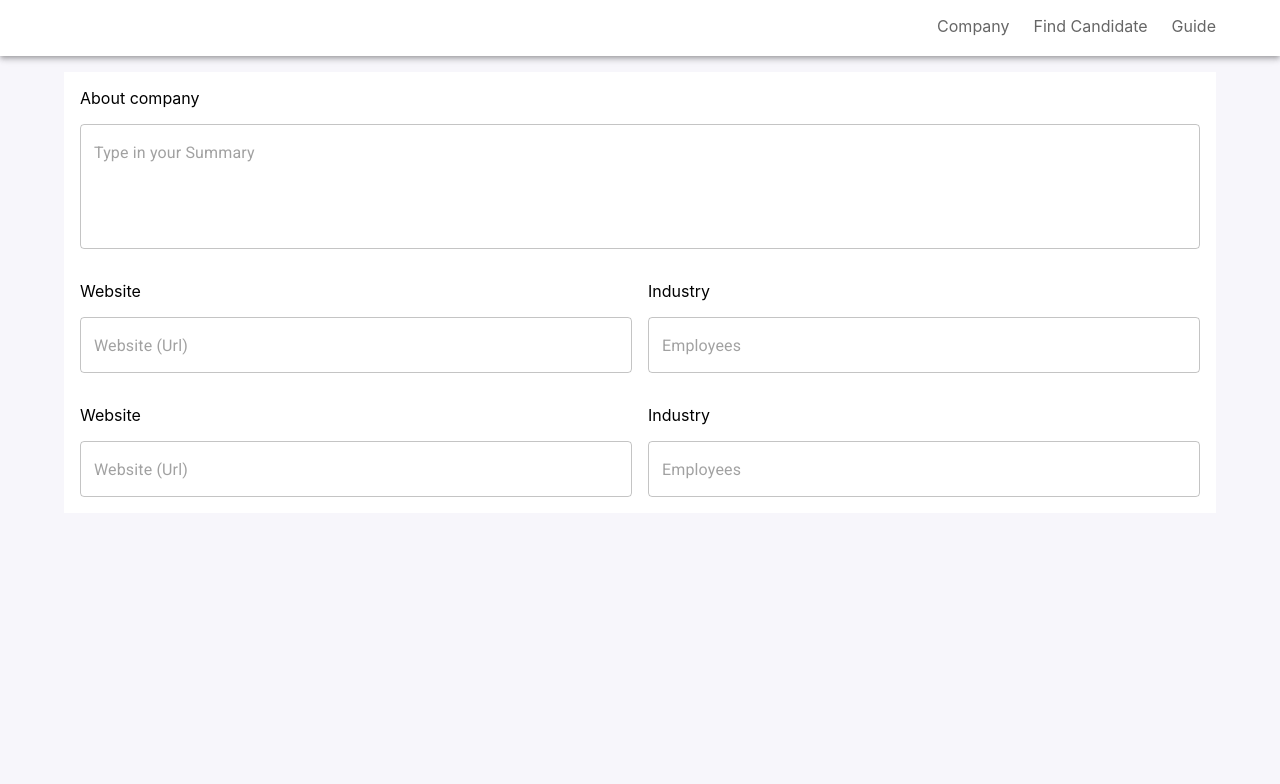
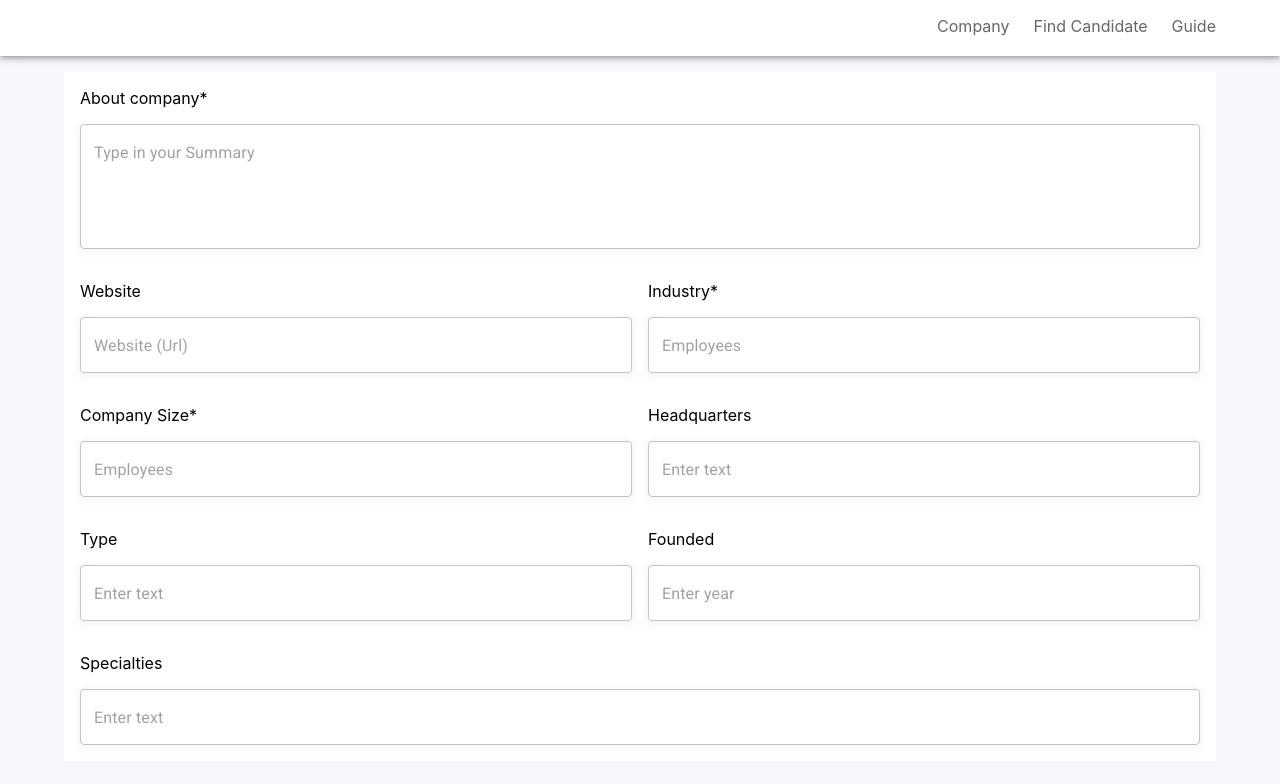
Before and after one commit to apelmahmudDev/rapid, a React (Create React App) app: page / in a window 1280 px wide. Shown: the top 784 px of the page. Built offline with nearby package versions, Linux system fonts and the light colour scheme.

Commit message:
rapid form 80% done

```diff
--- a/src/components/RapidForm/RapidForm.js
+++ b/src/components/RapidForm/RapidForm.js
@@ -1,8 +1,8 @@
 import { Container, TextField } from "@mui/material";
 import { makeStyles } from "@mui/styles";
 import { Box } from "@mui/system";
-// import { makeStyles } from "@mui/styles";
 
+// custom styles
 const useStyles = makeStyles({
 	label: {
 		display: "block",
@@ -10,6 +10,9 @@ const useStyles = makeStyles({
 	},
 	wider: {
 		width: "100%",
+	},
+	shadow: {
+		boxShadow: "rgba(99, 99, 99, 0.1) 0px 2px 8px 0px",
 	},
 });
 
@@ -28,22 +31,26 @@ const RapidForm = () => {
 					sx={{
 						"& > :not(style)": {
 							bgcolor: "#fff",
-							// m: 2,
 							p: 2,
 						},
 					}}
 					noValidate
 					autoComplete="off"
 				>
+					{/* About company field */}
 					<Box component="div">
-						<label className={classes.label}>About company</label>
+						<label className={classes.label}>About company*</label>
 						<TextField
+							className={classes.shadow}
 							placeholder="Type in your Summary"
 							fullWidth
 							multiline
 							rows={4}
+							require
 						/>
 					</Box>
+
+					{/* website & industry field */}
 					<Box
 						component="div"
 						sx={{
@@ -55,13 +62,23 @@ const RapidForm = () => {
 					>
 						<Box component="div" className={classes.wider}>
 							<label className={classes.label}>Website</label>
-							<TextField placeholder="Website (Url)" fullWidth />
+							<TextField
+								className={classes.shadow}
+								placeholder="Website (Url)"
+								fullWidth
+							/>
 						</Box>
 						<Box component="div" className={classes.wider}>
-							<label className={classes.label}>Industry</label>
-							<TextField placeholder="Employees" fullWidth />
+							<label className={classes.label}>Industry*</label>
+							<TextField
+								className={classes.shadow}
+								placeholder="Employees"
+								fullWidth
+							/>
 						</Box>
 					</Box>
+
+					{/* company size & Headquarters */}
 					<Box
 						component="div"
 						sx={{
@@ -72,13 +89,59 @@ const RapidForm = () => {
 						}}
 					>
 						<Box component="div" className={classes.wider}>
-							<label className={classes.label}>Website</label>
-							<TextField placeholder="Website (Url)" fullWidth />
+							<label className={classes.label}>Company Size*</label>
+							<TextField
+								className={classes.shadow}
+								placeholder="Employees"
+								fullWidth
+							/>
 						</Box>
 						<Box component="div" className={classes.wider}>
-							<label className={classes.label}>Industry</label>
-							<TextField placeholder="Employees" fullWidth />
+							<label className={classes.label}>Headquarters</label>
+							<TextField
+								className={classes.shadow}
+								placeholder="Enter text"
+								fullWidth
+							/>
 						</Box>
+					</Box>
+
+					{/* type & founded field*/}
+					<Box
+						component="div"
+						sx={{
+							display: "flex",
+							flexDirection: "row",
+							gap: 2,
+							justifyContent: "space-between",
+						}}
+					>
+						<Box component="div" className={classes.wider}>
+							<label className={classes.label}>Type</label>
+							<TextField
+								className={classes.shadow}
+								placeholder="Enter text"
+								fullWidth
+							/>
+						</Box>
+						<Box component="div" className={classes.wider}>
+							<label className={classes.label}>Founded</label>
+							<TextField
+								className={classes.shadow}
+								placeholder="Enter year"
+								fullWidth
+							/>
+						</Box>
+					</Box>
+
+					{/* specialties field */}
+					<Box component="div">
+						<label className={classes.label}>Specialties</label>
+						<TextField
+							className={classes.shadow}
+							placeholder="Enter text"
+							fullWidth
+						/>
 					</Box>
 				</Box>
 			</Container>
```
Also changed, not shown: src/components/AddBenefits/AddBenefits.js (added).
